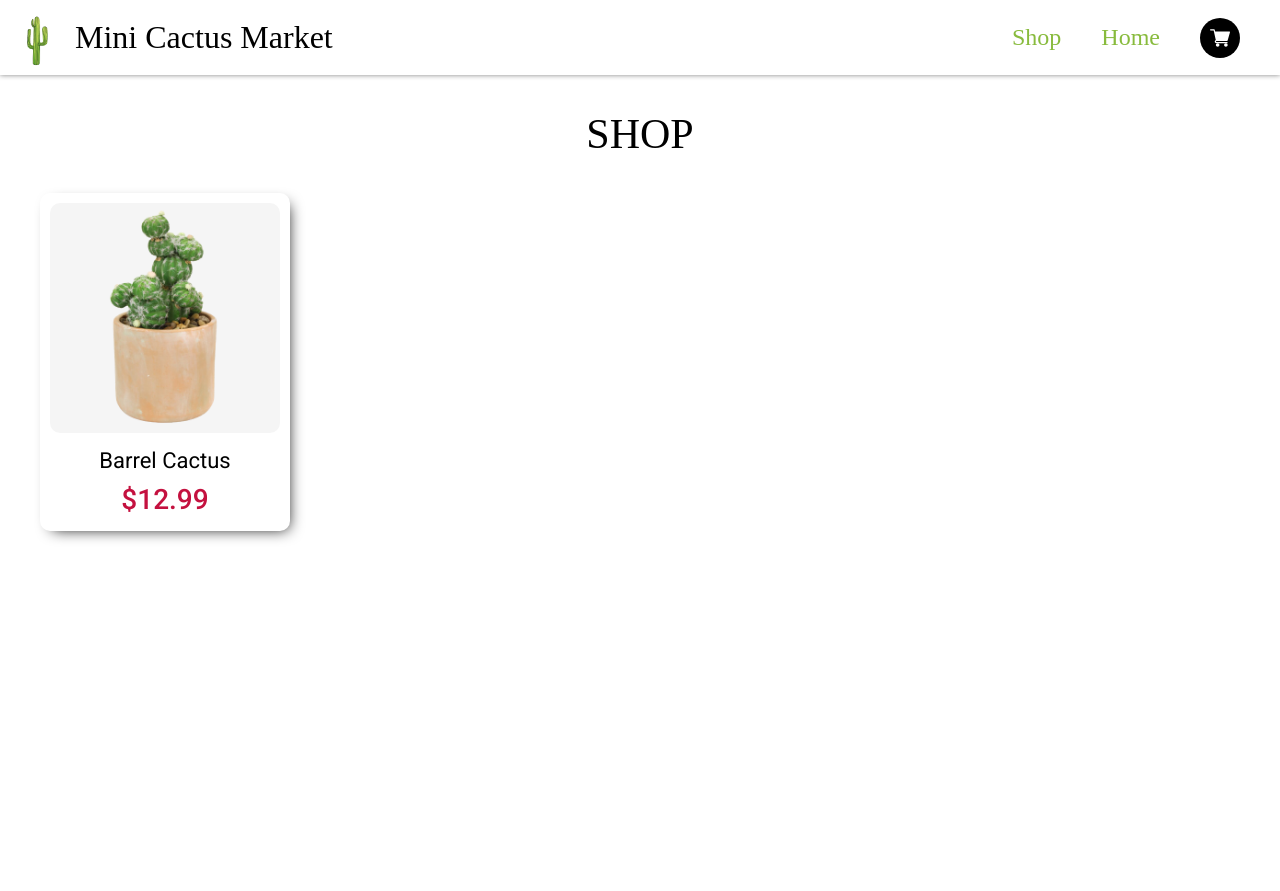
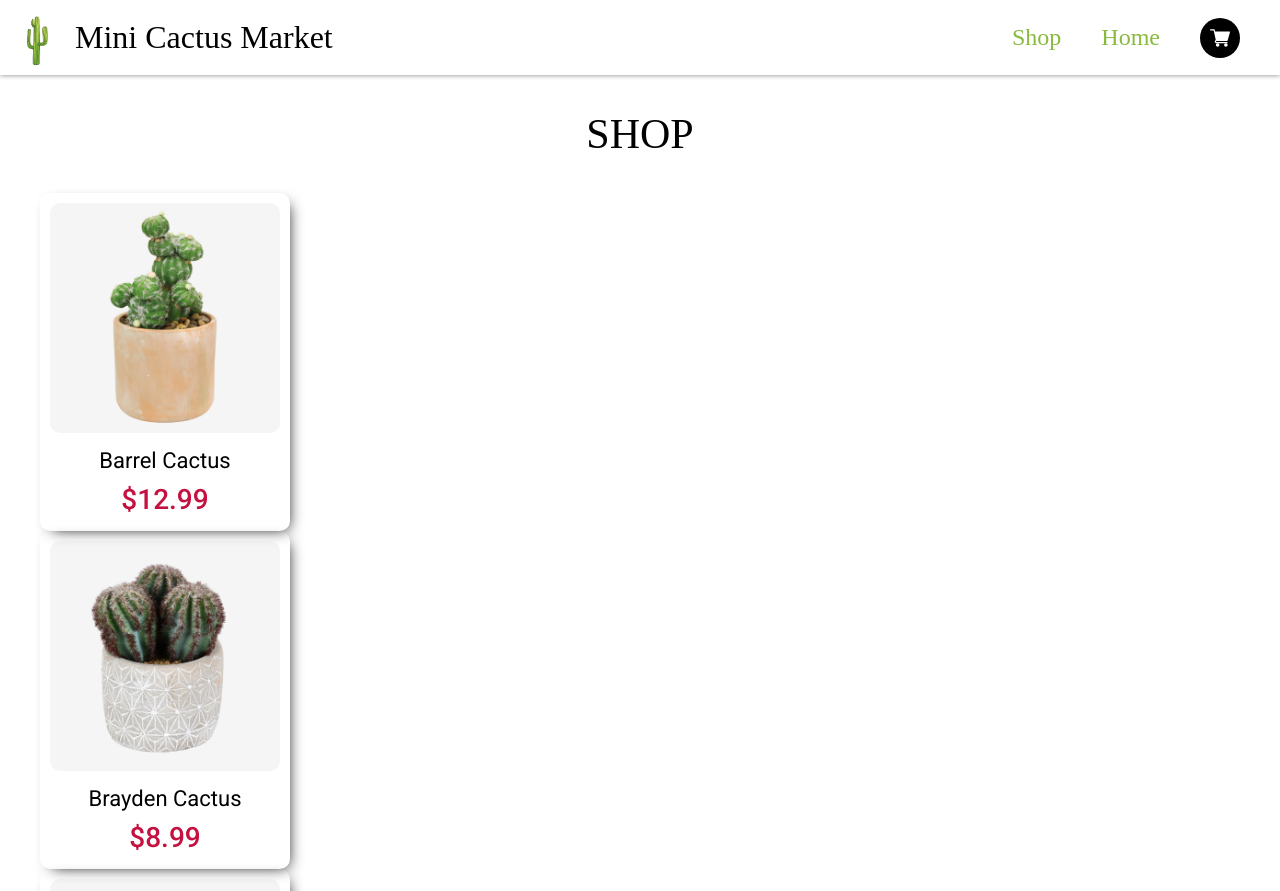
Before and after one commit to charliebarger/mini-cactus-shop, a React (Create React App) app: page /shop in a window 1280 px wide. Shown: the top 891 px of the page. Before the commit the page ends 800 px from the top, so only its background shows below. Built offline with nearby package versions, Linux system fonts and the light colour scheme; a web font is replaced by a local one.

Commit message:
create component to map out all products

```diff
--- a/src/componenets/Shop.js
+++ b/src/componenets/Shop.js
@@ -1,20 +1,11 @@
 import React from "react";
-
+import ShopItems from "./ShopItems";
 const Shop = () => {
   return (
     <div className={"shop-page"}>
       <h2>SHOP</h2>
       <div className="product-wrapper">
-        <div className="product">
-          <div className="image-wrapper">
-            <img
-              alt="cactus"
-              src={process.env.PUBLIC_URL + "/images/cacti/barrel-cactus.png"}
-            />
-          </div>
-          <span className="product-name">Barrel Cactus</span>
-          <span className="product-price">$12.99</span>
-        </div>
+        <ShopItems />
       </div>
     </div>
   );
--- /dev/null
+++ b/src/componenets/ShopItems.js
@@ -0,0 +1,19 @@
+import React from "react";
+import products from "../resources/products";
+
+const ShopItems = () => {
+  return products.map((product) => (
+    <div className="product">
+      <div className="image-wrapper">
+        <img
+          alt={product.name}
+          src={process.env.PUBLIC_URL + `/images/cacti/${product.skew}.png`}
+        />
+      </div>
+      <span className="product-name">{product.name}</span>
+      <span className="product-price">${product.price}</span>
+    </div>
+  ));
+};
+
+export default ShopItems;
```
